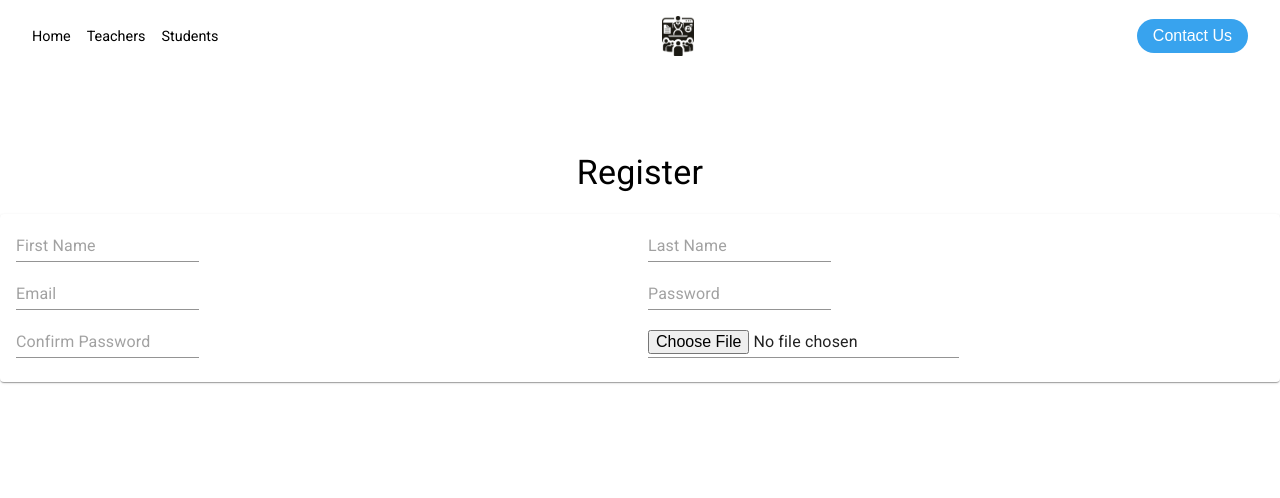
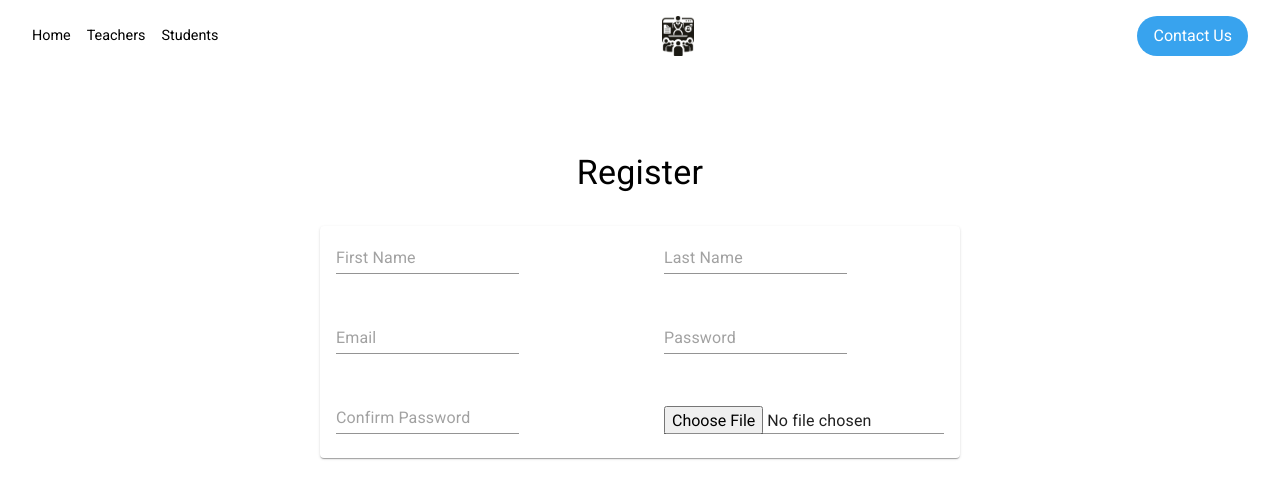
Before and after one commit to muhammetsanli34/class-manager, a Next.js app: page /student/register in a window 1280 px wide. Shown: the top 498 px of the page. Built offline with nearby package versions, Linux system fonts and the light colour scheme.

Commit message:
Refactor BaseRegister component and update global styles

```diff
--- a/app/common/BaseRegister/index.tsx
+++ b/app/common/BaseRegister/index.tsx
@@ -20,9 +20,9 @@ export default function BaseRegister(props: BaseRegisterProps) {
         <Typography variant="h4" align="center" style={{ marginTop: "5rem" }}>
           Register
         </Typography>
-        <Card>
+        <Card className="w-1/2">
           <CardContent>
-            <Grid container spacing={2}>
+            <Grid container spacing={6}>
               <Grid item xs={6}>
                 <Input placeholder="First Name" />
               </Grid>
--- a/app/common/BaseRegister/style.module.scss
+++ b/app/common/BaseRegister/style.module.scss
@@ -1,10 +1,9 @@
 .register {
-    display: grid;
-    grid-template-columns: 1fr 1fr;
-    grid-gap: 20px;
+    display: flex;
     justify-content: center;
     align-items: center;
     flex-direction: column;
+    gap: 2rem;
     // background-color: #fbfbfb;
     // padding: 20px;
     // border-radius: 10px;
--- a/app/globals.css
+++ b/app/globals.css
@@ -1,3 +1,7 @@
+@tailwind base;
+@tailwind components;
+@tailwind utilities;
+
 
 :root {
   font-family: 'Roboto', sans-serif;
```
